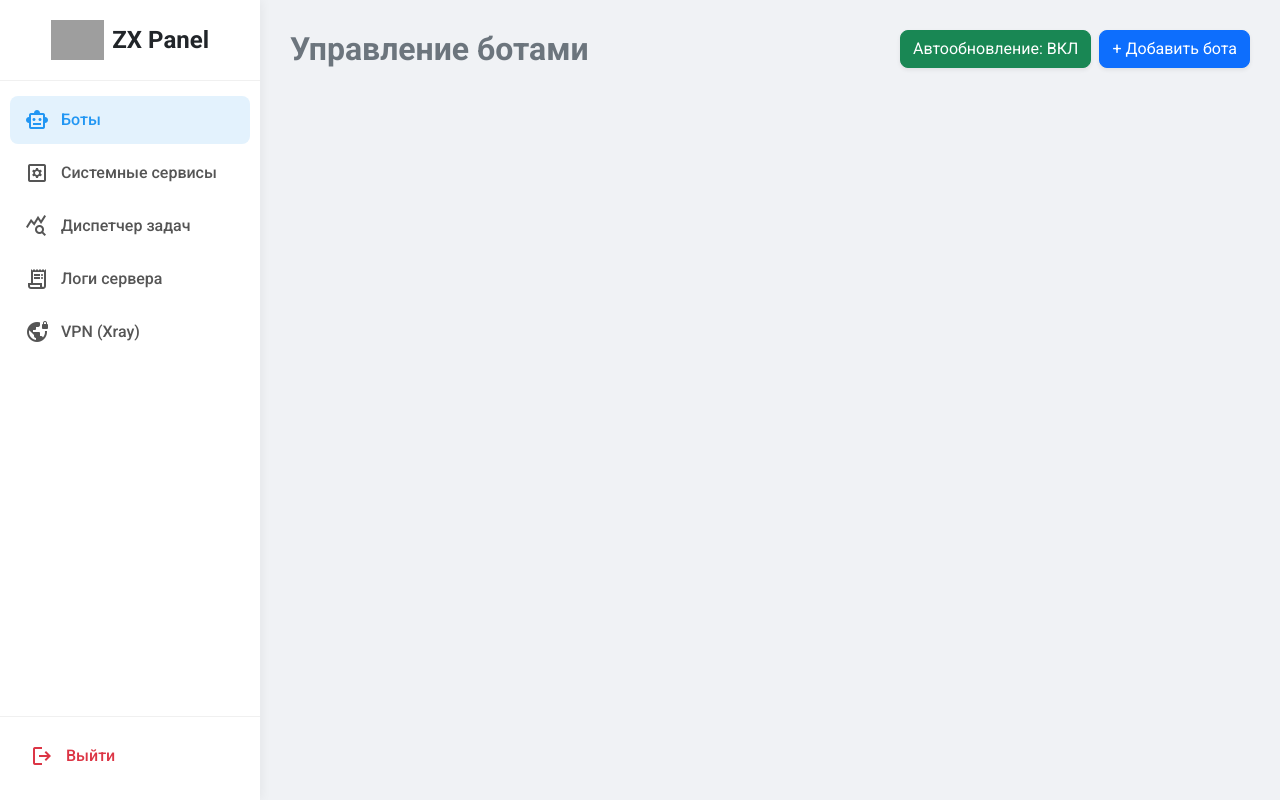
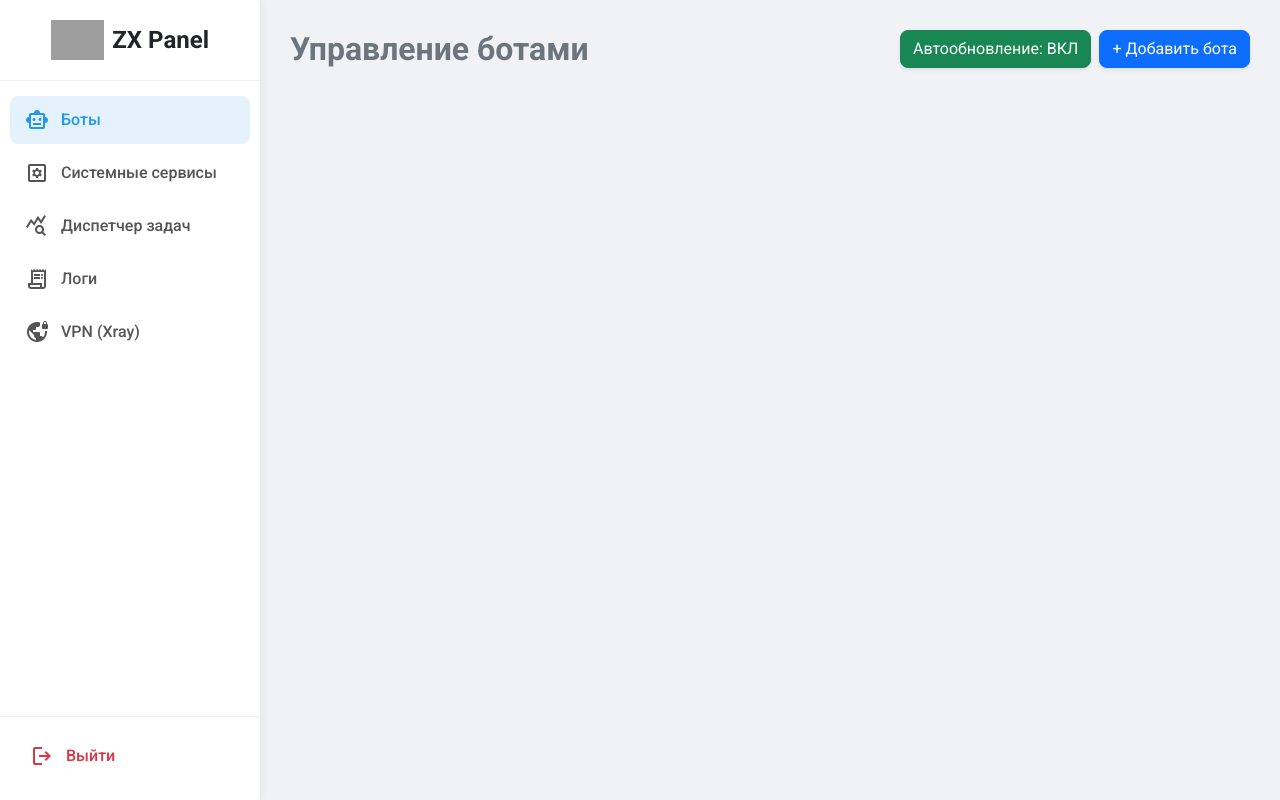
Before and after one commit to Zotic/webpanel, a Flask app: page /bots in a window 1280 px wide. Run offline with Flask 3, Linux system fonts and the light colour scheme; the visitor is signed in with stand-in values (Sample User, id 1); some libraries are stand-ins or nearby versions; grey boxes are pictures that could not be loaded.

Commit message:
Update base.html

```diff
--- a/templates/base.html
+++ b/templates/base.html
@@ -44,7 +44,7 @@
         </a>
 
         <a href="/logs" class="nav-link {% if request.path == '/logs' %}active{% endif %}">
-            <span class="material-symbols-outlined">receipt_long</span> Логи сервера
+            <span class="material-symbols-outlined">receipt_long</span> Логи <!-- Изменили текст здесь -->
         </a>
 
         <a href="/vpn" class="nav-link {% if request.path == '/vpn' %}active{% endif %}">
```
